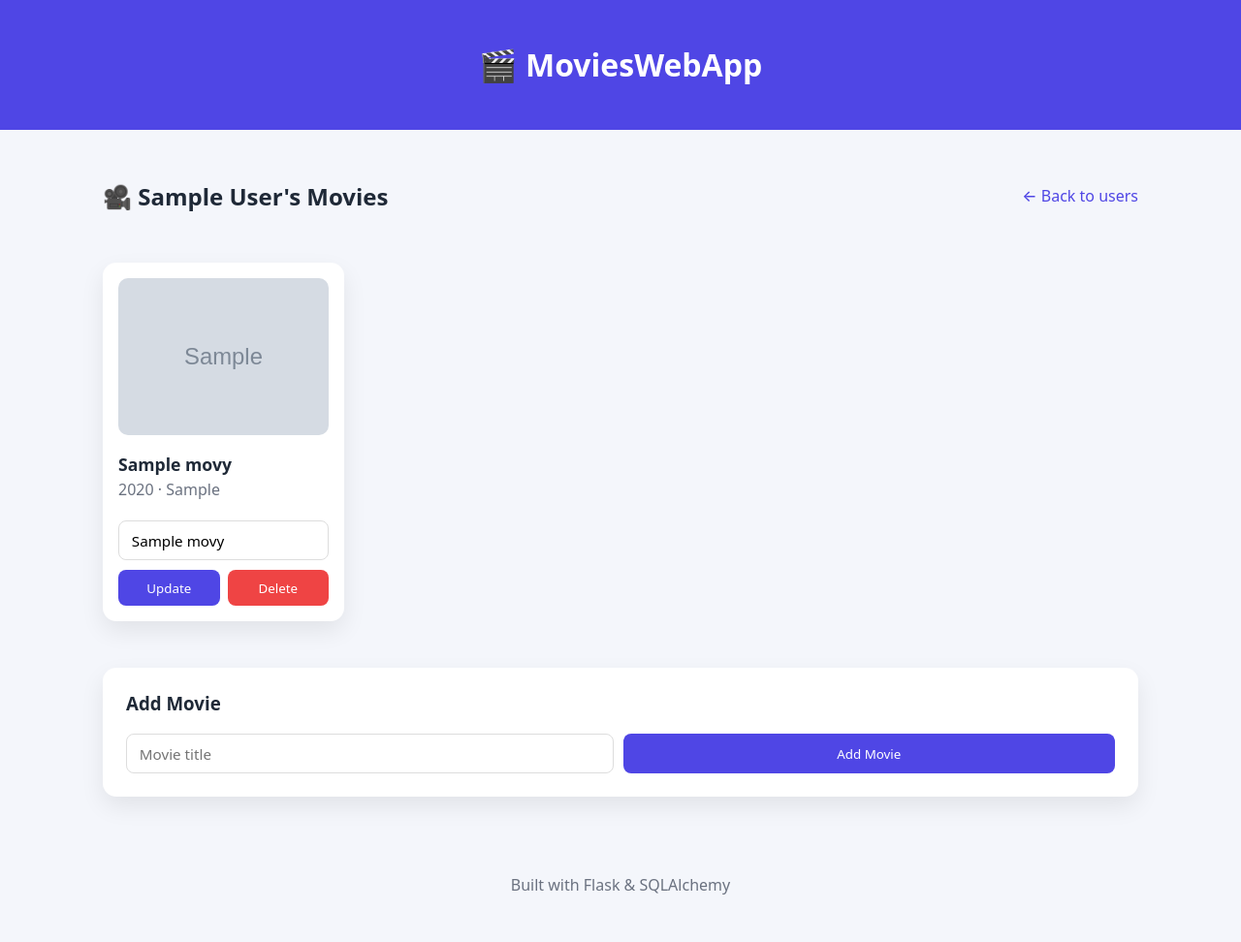
After one commit to joeran-g/MovieWebApp, a Flask app: page /users/1/movies in a window 1280 px wide. The commit adds this page. Shown: the whole page at 97% size. Run offline with Flask 3, Linux system fonts and the light colour scheme; tables that the repository leaves empty hold one stand-in row (values such as "Sample post"); grey boxes marked "Sample" are stand-in pictures.

Commit message:
added a simple interface in the web app and fetching data with OMDbapi.

```diff
--- a/app.py
+++ b/app.py
@@ -1,7 +1,7 @@
 import os
 
 from dotenv import load_dotenv
-from flask import Flask
+from flask import Flask, render_template, redirect, url_for, request
 
 from data_management.data_manager import DataManager
 from data_management.models import db, User, Movie
@@ -11,7 +11,7 @@ load_dotenv()
 app = Flask(__name__)
 
 basedir = os.path.abspath(os.path.dirname(__file__))
-app.config['SQLALCHEMY_DATABASE_URI'] = f"sqlite:///{os.path.join(basedir, 'data/movies.db')}"
+app.config['SQLALCHEMY_DATABASE_URI'] = f"sqlite:///{os.path.join(basedir, 'data/movies.sqlite')}"
 app.config['SQLALCHEMY_TRACK_MODIFICATIONS'] = False
 
 
@@ -19,7 +19,7 @@ data_manager = DataManager()
 
 
 @app.route("/")
-def users():
+def home():
     users = User.query.all()
     return render_template("users.html", users=users)
 
@@ -29,12 +29,18 @@ def add_user():
     name = request.form["name"]
     password = request.form["password"]
     data_manager.create_user(name, password)
-    return redirect(url_for("users"))
+    return redirect(url_for("home"))
 
 
-@app.route("/users/<int:user_id>")
+@app.route('/users/<int:user_id>/movies', methods=['GET', 'POST'])
 def user_movies(user_id):
     user = data_manager.get_user(user_id)
+
+    if request.method == "POST":
+        password = request.form.get("password")
+        if not user.check_password(password):
+            return "Wrong password", 403
+
     movies = data_manager.get_movies(user_id)
     return render_template("movies.html", user=user, movies=movies)
 
@@ -46,11 +52,42 @@ def add_movie(user_id):
     return redirect(url_for("user_movies", user_id=user_id))
 
 
+@app.route('/users/<int:user_id>/movies/<int:movie_id>/update', methods=['POST'])
+def update_movie(user_id, movie_id):
+    new_title = request.form.get("title")
+
+    if not new_title:
+        return "Title is required", 400
+
+    movie = data_manager.get_movie(movie_id)
+
+    # Security check: movie must belong to the user
+    if not movie or movie.user_id != user_id:
+        return "Movie not found", 404
+
+    data_manager.update_movie(movie_id, new_title)
+
+    return redirect(url_for("user_movies", user_id=user_id))
+
+
+@app.route('/users/<int:user_id>/movies/<int:movie_id>/delete', methods=['POST'])
+def delete_movie(user_id, movie_id):
+    movie = data_manager.get_movie(movie_id)
+
+    # Security check
+    if not movie or movie.user_id != user_id:
+        return "Movie not found", 404
+
+    data_manager.delete_movie(movie_id)
+
+    return redirect(url_for("user_movies", user_id=user_id))
+
+
 
 if __name__ == '__main__':
     db.init_app(app)
-    with app.app_context():
-        db.create_all()
+    app.run(host="0.0.0.0", port="5002", debug=True)
 
-
-    app.run(host="0.0.0.0", port="5002", debug=True)
+    # Uncomment the first time Running the code:
+    # with app.app_context():
+    #    db.create_all()
--- a/data_management/data_manager.py
+++ b/data_management/data_manager.py
@@ -10,7 +10,8 @@ class DataManager:
         return User.query.get(user_id)
 
     def create_user(self, name, password):
-        user = User(name=name, password=password)
+        user = User(name=name)
+        user.set_password(password)
         db.session.add(user)
         db.session.commit()
         return user
--- a/requirements.txt
+++ b/requirements.txt
@@ -3,3 +3,4 @@ Flask-SQLAlchemy==3.1.1
 SQLAlchemy==2.0.25
 python-dotenv==1.0.1
 requests==2.31.0
+werkzeug
--- a/static/styles.css
+++ b/static/styles.css
@@ -1,36 +1,215 @@
-body {
-    font-family: Arial, sans-serif;
-    padding: 30px;
-    background: #f5f5f5;
+:root {
+    --bg: #f4f6fb;
+    --card: #ffffff;
+    --primary: #4f46e5;
+    --danger: #ef4444;
+    --text: #1f2937;
+    --muted: #6b7280;
 }
 
-h1 {
-    margin-bottom: 20px;
+* {
+    box-sizing: border-box;
+    font-family: system-ui, -apple-system, BlinkMacSystemFont, sans-serif;
 }
 
-ul {
-    list-style: none;
-    padding: 0;
+body {
+    margin: 0;
+    background: var(--bg);
+    color: var(--text);
 }
 
-li {
-    background: white;
-    padding: 10px;
-    margin-bottom: 10px;
-    border-radius: 6px;
+/* ---------- LAYOUT ---------- */
+
+.header {
+    background: var(--primary);
+    color: white;
+    padding: 1.5rem;
+    text-align: center;
 }
 
-img {
-    vertical-align: middle;
-    margin-right: 10px;
+.container {
+    max-width: 1100px;
+    margin: 2rem auto;
+    padding: 0 1rem;
 }
 
-form input {
-    padding: 8px;
-    margin-right: 5px;
+.footer {
+    text-align: center;
+    color: var(--muted);
+    padding: 2rem 0;
+}
+
+/* ---------- PAGE HEADER ---------- */
+
+.page-header {
+    display: flex;
+    justify-content: space-between;
+    align-items: center;
+    margin-bottom: 2rem;
+    flex-wrap: wrap;
+    gap: 1rem;
+}
+
+.back-link {
+    color: var(--primary);
+    text-decoration: none;
+    font-weight: 500;
+    transition: opacity 0.2s;
+}
+
+.back-link:hover {
+    opacity: 0.7;
+}
+
+/* ---------- MOVIE GRID ---------- */
+
+.movie-grid {
+    display: grid;
+    grid-template-columns: repeat(auto-fill, minmax(240px, 1fr));
+    gap: 1.5rem;
+}
+
+/* ---------- MOVIE CARD ---------- */
+
+.movie-card {
+    background: var(--card);
+    border-radius: 14px;
+    padding: 1rem;
+    box-shadow: 0 10px 25px rgba(0,0,0,0.08);
+    display: flex;
+    flex-direction: column;
+    transition: transform 0.2s, box-shadow 0.2s;
+}
+
+.movie-card:hover {
+    transform: translateY(-4px);
+    box-shadow: 0 15px 35px rgba(0,0,0,0.12);
+}
+
+.movie-card img {
+    width: 100%;
+    border-radius: 10px;
+    margin-bottom: 0.8rem;
+    transition: transform 0.2s;
+}
+
+.movie-card a:hover img {
+    transform: scale(1.02);
+}
+
+.movie-info h3 {
+    margin: 0;
+    font-size: 1.1rem;
+}
+
+.movie-info p {
+    margin: 0.2rem 0 0.8rem;
+    color: var(--muted);
+}
+
+/* ---------- FORMS ---------- */
+
+form {
+    margin-top: 0.5rem;
+}
+
+.inline-form {
+    display: flex;
+    flex-direction: column;
+    gap: 0.6rem;
+}
+
+.button-group {
+    display: flex;
+    gap: 0.5rem;
+}
+
+input {
+    width: 100%;
+    padding: 0.6rem 0.8rem;
+    border-radius: 8px;
+    border: 1px solid #ddd;
+    font-size: 0.95rem;
+    transition: border-color 0.2s;
+}
+
+input:focus {
+    outline: none;
+    border-color: var(--primary);
 }
 
 button {
-    padding: 8px 12px;
+    padding: 0.6rem 1rem;
+    border-radius: 8px;
+    border: none;
     cursor: pointer;
+    background: var(--primary);
+    color: white;
+    font-weight: 500;
+    transition: background 0.2s, transform 0.1s;
+    flex: 1;
 }
+
+button:hover {
+    background: #4338ca;
+    transform: translateY(-1px);
+}
+
+button:active {
+    transform: translateY(0);
+}
+
+button.danger {
+    background: var(--danger);
+}
+
+button.danger:hover {
+    background: #dc2626;
+}
+
+/* ---------- ADD BOX ---------- */
+
+.add-box {
+    background: var(--card);
+    margin-top: 3rem;
+    padding: 1.5rem;
+    border-radius: 14px;
+    box-shadow: 0 10px 25px rgba(0,0,0,0.08);
+}
+
+.add-box h3 {
+    margin-top: 0;
+}
+
+.add-box form {
+    display: flex;
+    gap: 0.6rem;
+}
+
+.add-box input {
+    flex: 1;
+}
+
+/* ---------- RESPONSIVE ---------- */
+
+@media (max-width: 768px) {
+    .page-header {
+        flex-direction: column;
+        align-items: flex-start;
+    }
+
+    .movie-grid {
+        grid-template-columns: repeat(auto-fill, minmax(180px, 1fr));
+        gap: 1rem;
+    }
+
+    .add-box form {
+        flex-direction: column;
+    }
+}
+
+@media (max-width: 480px) {
+    .movie-grid {
+        grid-template-columns: 1fr;
+    }
+}
--- /dev/null
+++ b/templates/base.html
@@ -0,0 +1,25 @@
+<!DOCTYPE html>
+<html lang="en">
+<head>
+    <meta charset="UTF-8">
+    <title>MoviesWebApp</title>
+    <meta name="viewport" content="width=device-width, initial-scale=1.0">
+
+    <link rel="stylesheet" href="{{ url_for('static', filename='styles.css') }}">
+</head>
+<body>
+
+<header class="header">
+    <h1>🎬 MoviesWebApp</h1>
+</header>
+
+<main class="container">
+    {% block content %}{% endblock %}
+</main>
+
+<footer class="footer">
+    <p>Built with Flask & SQLAlchemy</p>
+</footer>
+
+</body>
+</html>
--- a/templates/movies.html
+++ b/templates/movies.html
@@ -1,30 +1,40 @@
-<!DOCTYPE html>
-<html>
-<head>
-    <title>{{ user.name }}'s Movies</title>
-    <link rel="stylesheet" href="{{ url_for('static', filename='style.css') }}">
-</head>
-<body>
+{% extends "base.html" %}
+{% block content %}
 
-<h1>🎥 {{ user.name }}'s Movies</h1>
+<div class="page-header">
+    <h2>🎥 {{ user.name }}'s Movies</h2>
+    <a class="back-link" href="{{ url_for('home') }}">← Back to users</a>
+</div>
 
-<a href="{{ url_for('users') }}">← Back to users</a>
+<div class="movie-grid">
+    {% for movie in movies %}
+        <div class="movie-card">
+            <a href="{{ movie.poster_url }}" target="_blank">
+                <img src="{{ movie.poster_url }}" alt="{{ movie.title }} poster">
+            </a>
 
-<ul>
-    {% for movie in movies %}
-        <li>
-            <img src="{{ movie.poster_url }}" width="80">
-            <strong>{{ movie.title }}</strong> ({{ movie.year }})
-            – {{ movie.director }}
-        </li>
+            <div class="movie-info">
+                <h3>{{ movie.title }}</h3>
+                <p>{{ movie.year }} · {{ movie.director }}</p>
+            </div>
+
+            <form method="POST" action="/users/{{ user.id }}/movies/{{ movie.id }}/update" class="inline-form">
+                <input type="text" name="title" value="{{ movie.title }}" required>
+                <div class="button-group">
+                    <button type="submit">Update</button>
+                    <button class="danger" type="submit" formaction="/users/{{ user.id }}/movies/{{ movie.id }}/delete">Delete</button>
+                </div>
+            </form>
+        </div>
     {% endfor %}
-</ul>
+</div>
 
-<h2>Add Movie</h2>
-<form method="post" action="{{ url_for('add_movie', user_id=user.id) }}">
-    <input type="text" name="title" placeholder="Movie title" required>
-    <button type="submit">Add Movie</button>
-</form>
+<div class="add-box">
+    <h3>Add Movie</h3>
+    <form method="post" action="{{ url_for('add_movie', user_id=user.id) }}">
+        <input type="text" name="title" placeholder="Movie title" required>
+        <button type="submit">Add Movie</button>
+    </form>
+</div>
 
-</body>
-</html>
+{% endblock %}
```
Also changed, not shown: data_management/models.py (+7 -0 lines), templates/users.html (+29 -23 lines).
